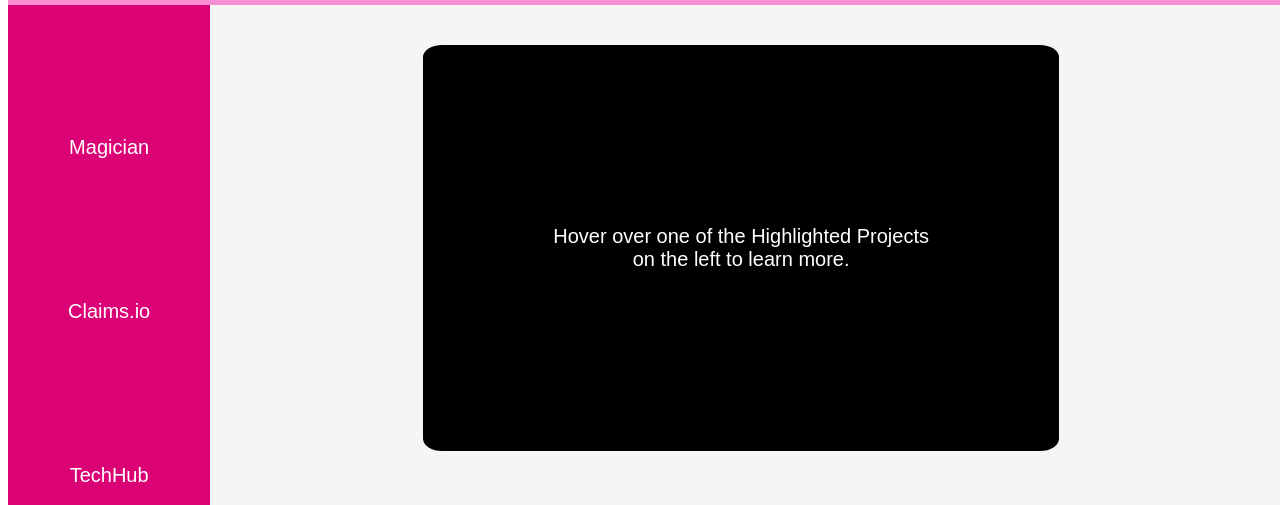
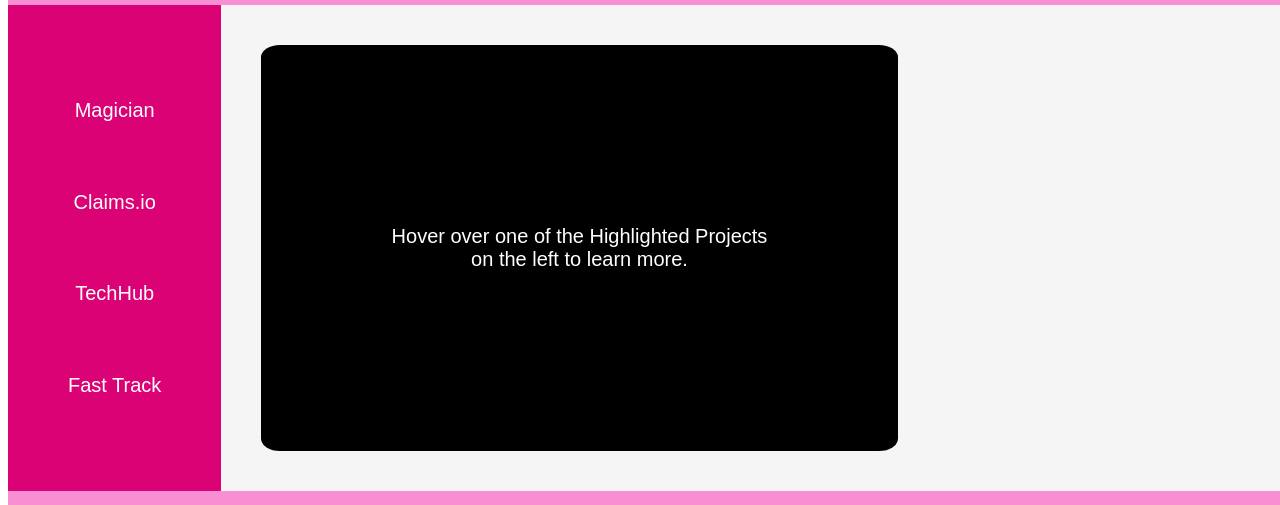
Before and after one commit to SWE-2-0-Deloitte-1-US/html-project-JasmineDaniels, a plain HTML site: page portfolio.html in a window 1280 px wide. Shown: the part 66-571 px from the top of the page. Drawn offline with Linux system fonts and the light colour scheme.

Commit message:
update portfolio css --wip

```diff
--- a/css/portfolio.css
+++ b/css/portfolio.css
@@ -80,9 +80,10 @@
 .main-content {
     display: flex;
     justify-content: center;
-    height: 100vh;
-    width: 100vw;
+    /* height: 100vh;
+    width: 100vw; */
 
+    /* margin-bottom: 6rem; */
 }
 
 .active {
--- a/css/style.css
+++ b/css/style.css
@@ -51,8 +51,10 @@ footer a {
 
 .flex-main {
     background-color: #F5F5F5;
+    height: 100%;
     width: 100%;
     padding-right: 2.5rem;
+    /* margin-bottom: 20rem; */
 }
 
 footer {
@@ -62,6 +64,7 @@ footer {
     width: 100%;
     padding: 1rem;
     background-color: var(--puff);
+    /* margin-top: 6rem; */
 }
 
 .flex-main {
```
